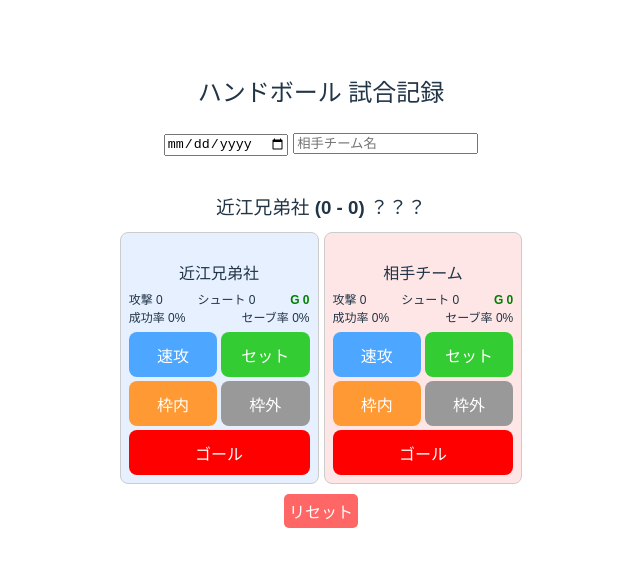
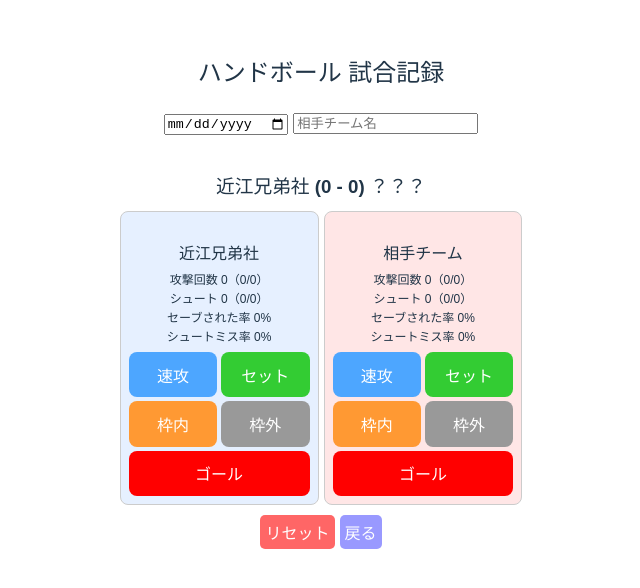
Before and after one commit to togan723/handball-stats, a React (Vite) app: page / in a window 1280 px wide. Shown: the part 108-696 px from the top of the page, without its empty margins (319-959 px from the left). Built offline with nearby package versions, Linux system fonts and the light colour scheme.

Commit message:
new comit

```diff
--- a/src/App.jsx
+++ b/src/App.jsx
@@ -9,14 +9,21 @@ function App() {
     opp: { fast: 0, set: 0, on: 0, off: 0, goal: 0 },
   });
 
+  const [history, setHistory] = useState([]);
+
   const handleIncrement = (team, key) => {
+    setHistory([...history, { ...stats }]); // 履歴保存
     setStats((prev) => ({
       ...prev,
-      [team]: { ...prev[team], [key]: prev[team][key] + 1 },
+      [team]: {
+        ...prev[team],
+        [key]: prev[team][key] + 1,
+      },
     }));
   };
 
   const resetStats = () => {
+    setHistory([...history, { ...stats }]);
     setStats({
       own: { fast: 0, set: 0, on: 0, off: 0, goal: 0 },
       opp: { fast: 0, set: 0, on: 0, off: 0, goal: 0 },
@@ -25,15 +32,27 @@ function App() {
     setDate("");
   };
 
+  const handleUndo = () => {
+    if (history.length > 0) {
+      setStats(history[history.length - 1]);
+      setHistory(history.slice(0, -1));
+    }
+  };
+
   const calculate = (team) => {
     const s = stats[team];
     const totalAttacks = s.fast + s.set;
     const totalShots = s.on + s.off;
-    const goals = s.goal;
-    const saves = s.on - goals;
-    const successRate = totalAttacks ? ((goals / totalAttacks) * 100).toFixed(1) : 0;
+    const saves = s.on - s.goal;
+
+    // セーブされた率
     const saveRate = s.on ? ((saves / s.on) * 100).toFixed(1) : 0;
-    return { totalAttacks, totalShots, goals, saves, successRate, saveRate };
+
+    // シュートミス率（セーブ + 枠外）/ シュート
+    const missed = saves + s.off;
+    const missRate = totalShots ? ((missed / totalShots) * 100).toFixed(1) : 0;
+
+    return { totalAttacks, fast: s.fast, set: s.set, totalShots, saveRate, missRate };
   };
 
   const own = calculate("own");
@@ -59,17 +78,18 @@ function App() {
         />
       </div>
 
-      {/* 試合スコア */}
+      {/* スコア */}
       <h3 style={{ margin: "10px 0" }}>
         {date && `${date}`}<br />
-        近江兄弟社 ({own.goals} - {opp.goals}) {opponent || "？？？"}
+        近江兄弟社 ({stats.own.goal} - {stats.opp.goal}) {opponent || "？？？"}
       </h3>
 
-      {/* チームカード 横並び */}
+      {/* チームカード */}
       <div style={{ display: "flex", gap: "5px" }}>
         {["own", "opp"].map((team) => {
           const s = calculate(team);
           const isOwn = team === "own";
+
           return (
             <div
               key={team}
@@ -85,18 +105,19 @@ function App() {
                 {isOwn ? "近江兄弟社" : opponent || "相手チーム"}
               </h4>
 
-              {/* スタッツ横並び */}
-              <div style={{ display: "flex", justifyContent: "space-between", fontSize: "12px" }}>
-                <div>攻撃 {s.totalAttacks}</div>
-                <div>シュート {s.totalShots}</div>
-                <div style={{ color: "green", fontWeight: "bold" }}>G {s.goals}</div>
-              </div>
-              <div style={{ display: "flex", justifyContent: "space-between", fontSize: "12px" }}>
-                <div>成功率 {s.successRate}%</div>
-                <div>セーブ率 {s.saveRate}%</div>
+              {/* スタッツ */}
+              <div style={{ fontSize: "12px", lineHeight: "1.6" }}>
+                <div>
+                  攻撃回数 {s.totalAttacks}（{s.fast}/{s.set}）
+                </div>
+                <div>
+                  シュート {s.totalShots}（{stats[team].on}/{stats[team].off}）
+                </div>
+                <div>セーブされた率 {s.saveRate}%</div>
+                <div>シュートミス率 {s.missRate}%</div>
               </div>
 
-              {/* ボタン（色分け＆小さめ） */}
+              {/* ボタン */}
               <div
                 style={{
                   marginTop: "5px",
@@ -146,7 +167,7 @@ function App() {
         })}
       </div>
 
-      {/* リセット */}
+      {/* リセット & 戻る */}
       <button
         onClick={resetStats}
         style={{
@@ -160,6 +181,20 @@ function App() {
       >
         リセット
       </button>
+      <button
+        onClick={handleUndo}
+        style={{
+          marginTop: "10px",
+          marginLeft: "5px",
+          padding: "5px",
+          background: "#9999ff",
+          border: "none",
+          borderRadius: "5px",
+          color: "white",
+        }}
+      >
+        戻る
+      </button>
     </div>
   );
 }
```
